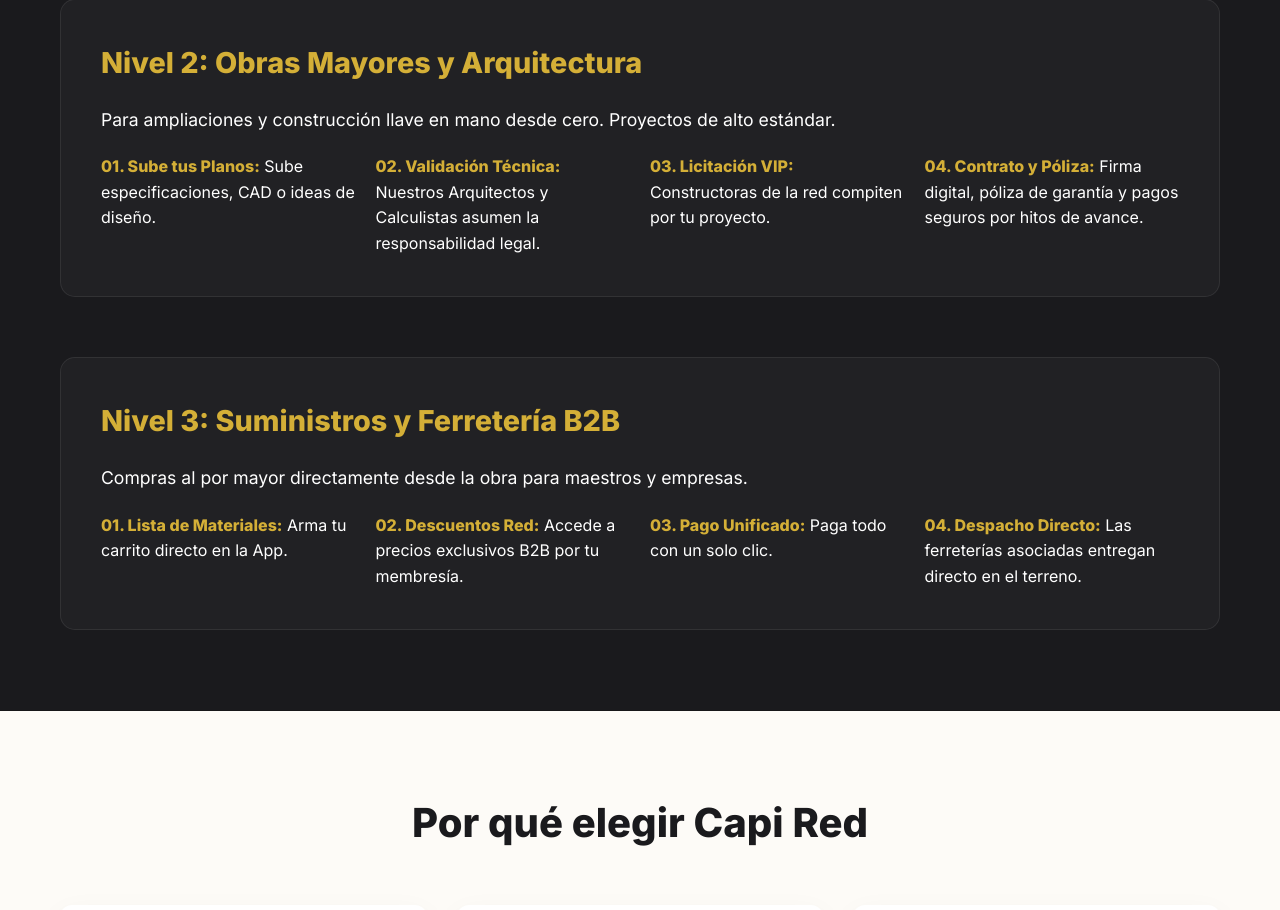
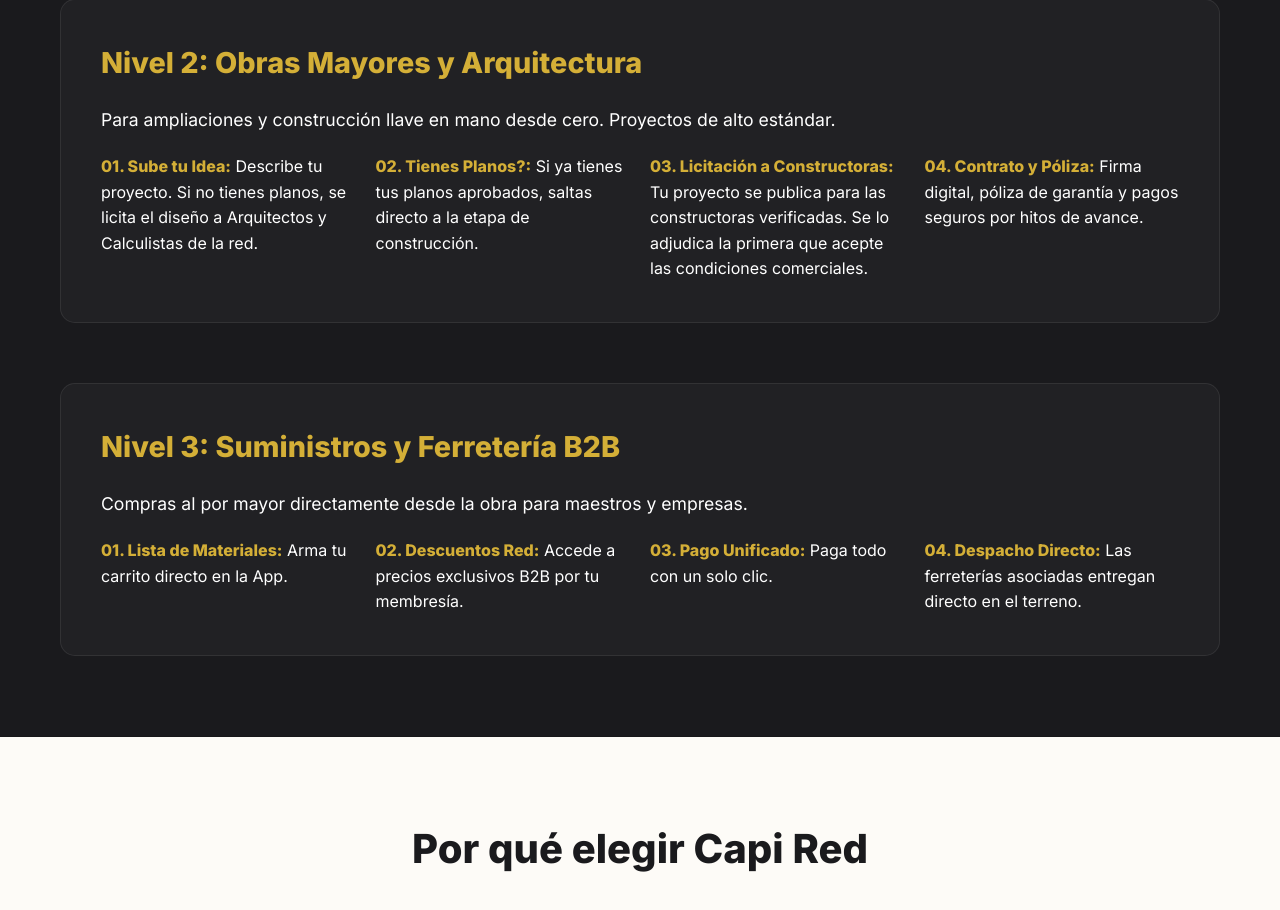
Before and after one commit to constructoracapizapallar-glitch/CapiZapallar-Web, a Next.js app in the folder capired-app/: page /capired-app/out/ in a window 1280 px wide. Shown: the part 1236-2146 px from the top of the page. Built offline with nearby package versions, Linux system fonts and the light colour scheme; no server answers.

Commit message:
Corregir textos Nivel 2 Obras Mayores

```diff
--- a/capired-app/src/app/page.tsx
+++ b/capired-app/src/app/page.tsx
@@ -97,9 +97,9 @@ export default function CapiRedLanding() {
             <h3 style={{ fontSize: '1.8rem', color: 'var(--capi-gold)', marginBottom: '20px' }}>Nivel 2: Obras Mayores y Arquitectura</h3>
             <p style={{ color: 'var(--capi-white)', fontSize: '1.1rem', marginBottom: '20px' }}>Para ampliaciones y construcción llave en mano desde cero. Proyectos de alto estándar.</p>
             <div style={{ display: 'grid', gridTemplateColumns: 'repeat(auto-fit, minmax(200px, 1fr))', gap: '20px' }}>
-              <div><strong style={{ color: 'var(--capi-gold)' }}>01. Sube tus Planos:</strong> <span style={{ color: 'var(--capi-white)' }}>Sube especificaciones, CAD o ideas de diseño.</span></div>
-              <div><strong style={{ color: 'var(--capi-gold)' }}>02. Validación Técnica:</strong> <span style={{ color: 'var(--capi-white)' }}>Nuestros Arquitectos y Calculistas asumen la responsabilidad legal.</span></div>
-              <div><strong style={{ color: 'var(--capi-gold)' }}>03. Licitación VIP:</strong> <span style={{ color: 'var(--capi-white)' }}>Constructoras de la red compiten por tu proyecto.</span></div>
+              <div><strong style={{ color: 'var(--capi-gold)' }}>01. Sube tu Idea:</strong> <span style={{ color: 'var(--capi-white)' }}>Describe tu proyecto. Si no tienes planos, se licita el diseño a Arquitectos y Calculistas de la red.</span></div>
+              <div><strong style={{ color: 'var(--capi-gold)' }}>02. Tienes Planos?:</strong> <span style={{ color: 'var(--capi-white)' }}>Si ya tienes tus planos aprobados, saltas directo a la etapa de construcción.</span></div>
+              <div><strong style={{ color: 'var(--capi-gold)' }}>03. Licitación a Constructoras:</strong> <span style={{ color: 'var(--capi-white)' }}>Tu proyecto se publica para las constructoras verificadas. Se lo adjudica la primera que acepte las condiciones comerciales.</span></div>
               <div><strong style={{ color: 'var(--capi-gold)' }}>04. Contrato y Póliza:</strong> <span style={{ color: 'var(--capi-white)' }}>Firma digital, póliza de garantía y pagos seguros por hitos de avance.</span></div>
             </div>
           </div>
```
Also changed, not shown: 16 other files (tests, documents, lock files or other folders).
